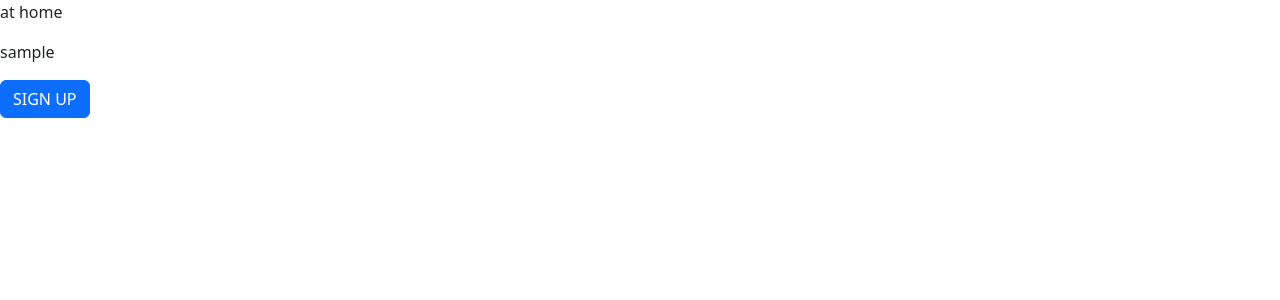
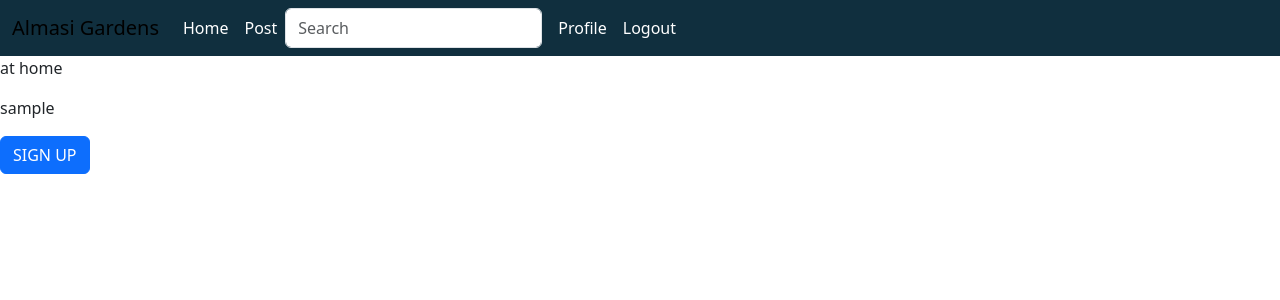
Before and after one commit to victoriamwangi/Find-A-Mechanic, a Django app: page / in a window 1280 px wide. Shown: the top 300 px of the page. Run offline with Django 4.2, Linux system fonts and the light colour scheme; the visitor is signed in with stand-in values (Sample User, id 1); some libraries are stand-ins or nearby versions.

Commit message:
st: style navbar

```diff
--- a/amechanic/templates/navbar.html
+++ b/amechanic/templates/navbar.html
@@ -0,0 +1,54 @@
+<nav class="navbar navbar-expand-lg navbar-light bg-light">
+  <div class="container-fluid">
+    <a class="navbar-brand" href="{% url 'home'%}">Almasi Gardens</a>
+    <button
+      class="navbar-toggler"
+      type="button"
+      data-bs-toggle="collapse"
+      data-bs-target="#navbarSupportedContent"
+      aria-controls="navbarSupportedContent"
+      aria-expanded="false"
+      aria-label="Toggle navigation"
+    >
+      <span class="navbar-toggler-icon"></span>
+    </button>
+    <div class="collapse navbar-collapse" id="navbarSupportedContent">
+      <ul class="navbar-nav me-auto mb-2 mb-lg-0">
+        <li class="nav-item">
+          <a class="nav-link active" aria-current="page" href="{% url 'home'%}"
+            >Home</a
+          >
+        </li>
+
+        <li class="nav-item">
+          <a class="nav-link" href="">Post</a>
+        </li>
+
+        <form class="d-flex" action="">
+          <input
+            class="form-control me-2"
+            type="search"
+            placeholder="Search"
+            aria-label="Search"
+            name="business"
+          />
+        </form>
+        {%if user.is_authenticated%}
+        <li class="nav-item">
+          <a class="nav-link" href="{% url 'profile' user.username%}"
+            >Profile</a
+          >
+        </li>
+        <li class="nav-item logout">
+          <a class="nav-link" href="/logout">Logout</a>
+        </li>
+
+        {%else%}
+        <li class="nav-item">
+          <a class="nav-link" href="/accounts/login/">Login</a>
+        </li>
+        {%endif%}
+      </ul>
+    </div>
+  </div>
+</nav>
--- a/amechanic/templates/registration/login.html
+++ b/amechanic/templates/registration/login.html
@@ -1,7 +1,7 @@
 {%extends 'registration/base.html'%} {%load bootstrap5%} {%block content%}
 <div class="row">
   <div class="col-md-4">
-    <img  src="./media/login.jpg"/>
+   <img src="./media/profiles/rikonavt-BJ9hkwB1tBE-unsplash.jpg" alt="mechanic" width="500" height="600">
   </div>
   <div class="col-md-4">
     <div class="container">
--- a/static/css/style.css
+++ b/static/css/style.css
@@ -1,3 +1,11 @@
+.navbar {
+    background-color: #102f3e !important;
+}
+
+.nav-link {
+    color: white !important;
+}
+
 .profimg {
     width: 20vw;
     height: 10vw;
```
